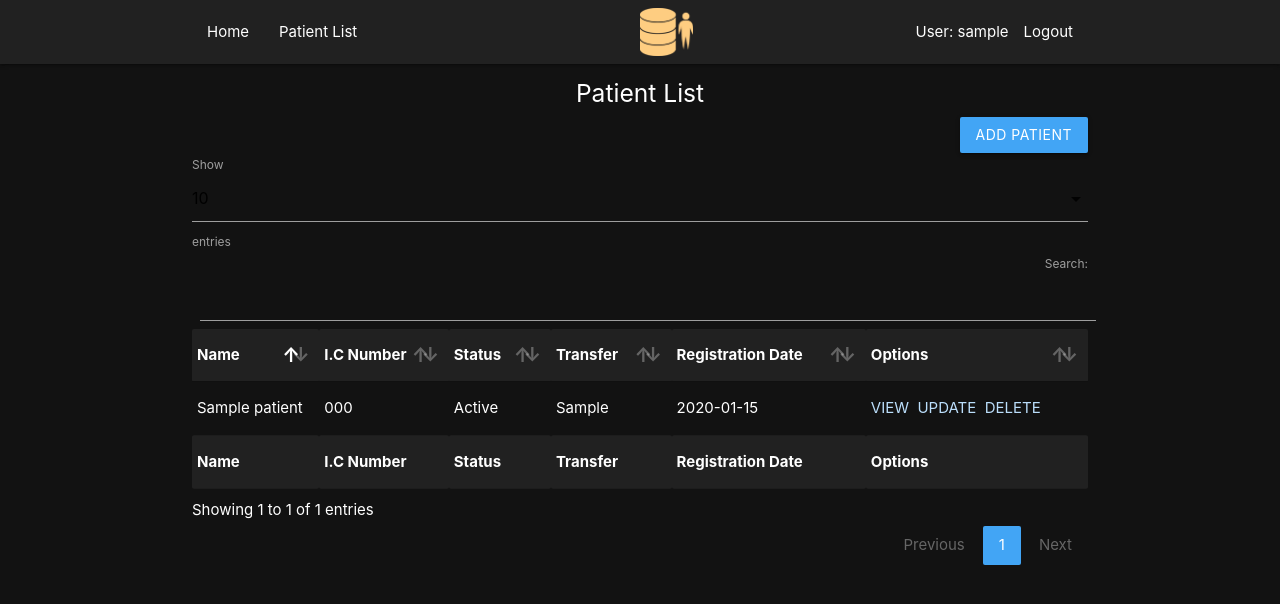
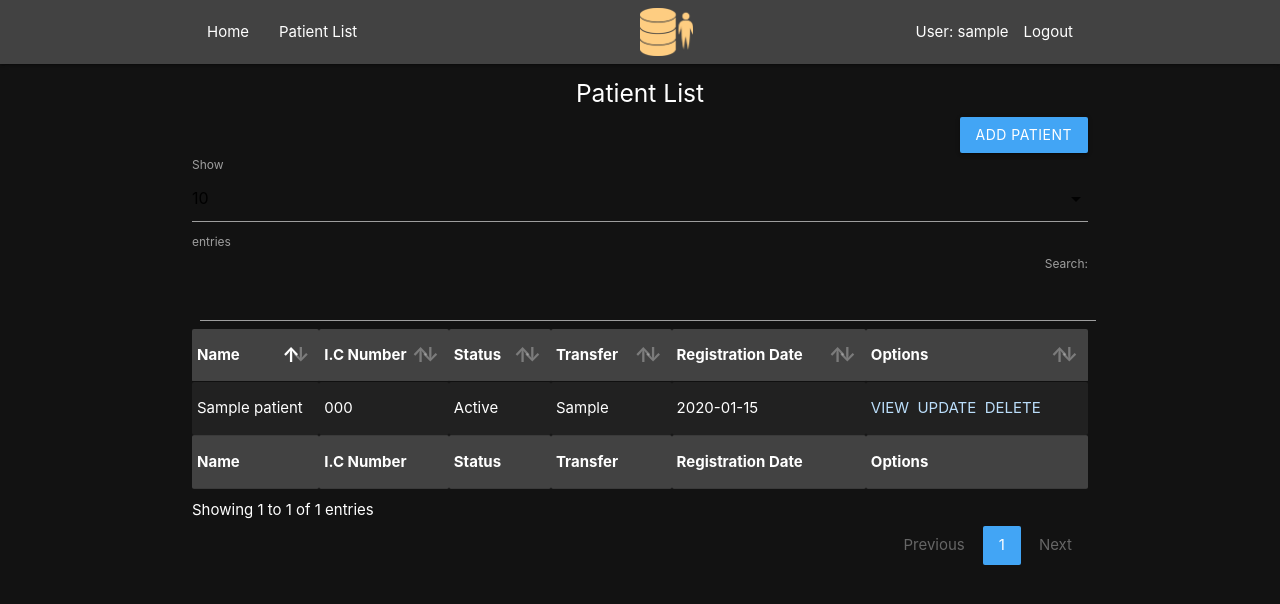
Before and after one commit to feinz/localpatient, a Django app: page /catalog/patient_list/ in a window 1280 px wide. Shown: the top 604 px of the page. Run offline with Django 3.2, Linux system fonts and the light colour scheme; a user stored in the database is signed in; tables that the repository leaves empty hold one stand-in row (values such as "Sample post").

Commit message:
added more DARK

```diff
--- a/catalog/templates/base_generic.html
+++ b/catalog/templates/base_generic.html
@@ -46,7 +46,7 @@
 <body style="background-color: #121212; color: white;">
 {% block sidebar %}
 {% comment %} nav bar color {% endcomment %}
-<nav class="grey darken-4" role="navigation">
+<nav class="grey darken-3" role="navigation">
   <div class="nav-wrapper container">
     <a href="{% url 'index' %}"><img style="margin: 0; position: absolute; top: 50%; -ms-transform: translateY(-50%); transform: translateY(-50%);" id="logo-container" href="#" class="center brand-logo" src="{% static 'logo/logo.png' %}"></a>
     <a href="#" data-target="mobile" class="sidenav-trigger"><i class="material-icons white-text">menu</i></a>
--- a/catalog/templates/catalog/patient_list.html
+++ b/catalog/templates/catalog/patient_list.html
@@ -3,9 +3,9 @@
 <div style="text-align: center;"><h5>Patient List</h5></div>
 <div style="text-align: right;"><button type='button' value='Add Patient' class='waves-effect waves-light btn' onclick="window.location.href='{%url 'patient_create' %}'">Add Patient</button></div>
 {% if patient_list %}
-<table id="patientlist" class="highlight" style="width:100%">
+<table id="patientlist" style="width:100%">
 <thead>
-  <tr style="background-color: #212121;">
+  <tr style="background-color: #424242;">
     <th>Name</th>
     <th>I.C Number</th>
     <th>Status</th>
@@ -16,7 +16,7 @@
 </thead>
 <tbody>
   {% for patient in patient_list %}
-  <tr>
+  <tr style="background-color: #212121;">
     <td>{{patient.name}}</td>
     <td>{{patient.identity_card_number}}</td>
     <td>{{patient.patient_status}}</td>
@@ -34,7 +34,7 @@
   {% endfor %}
 </tbody>
 <tfoot>
-  <tr  style="background-color: #212121;">
+  <tr style="background-color: #424242;">
     <th>Name</th>
     <th>I.C Number</th>
     <th>Status</th>
```
Also changed, not shown: catalog/templates/index.html (+15 -5 lines).
